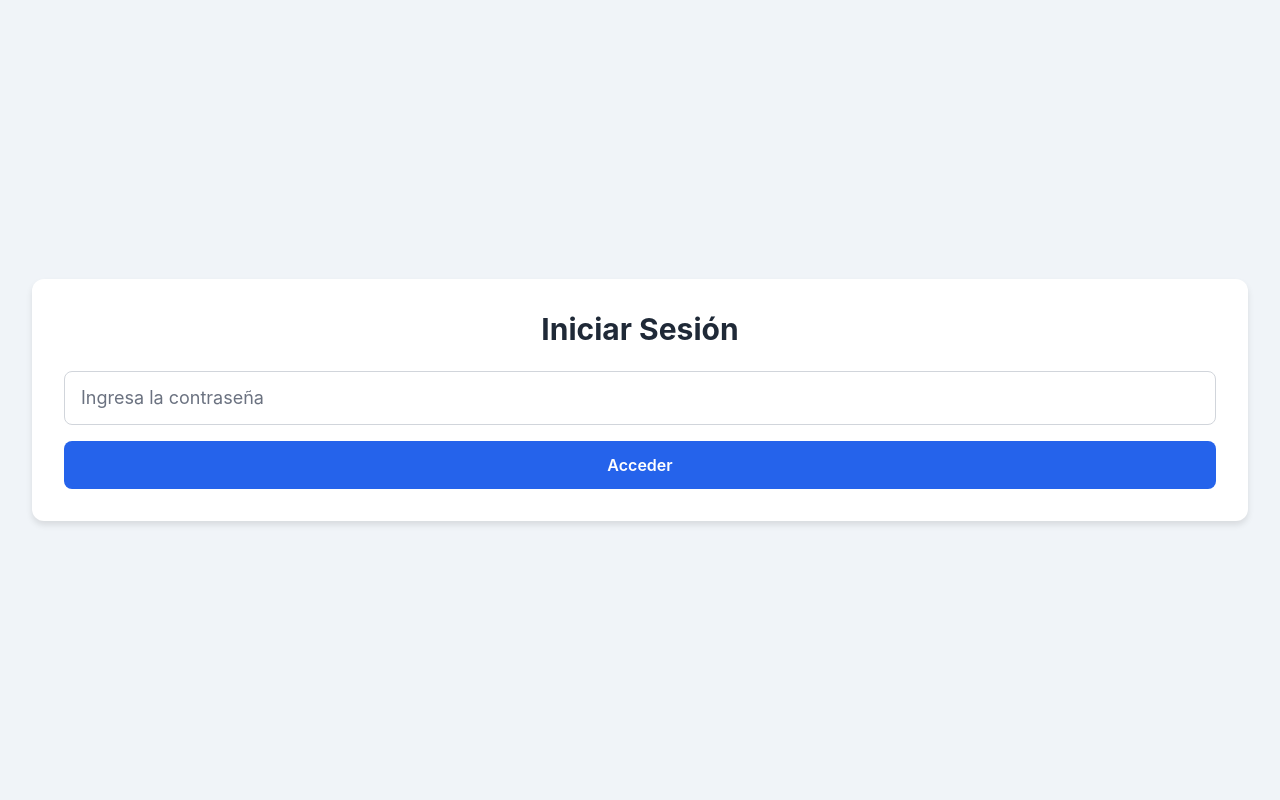
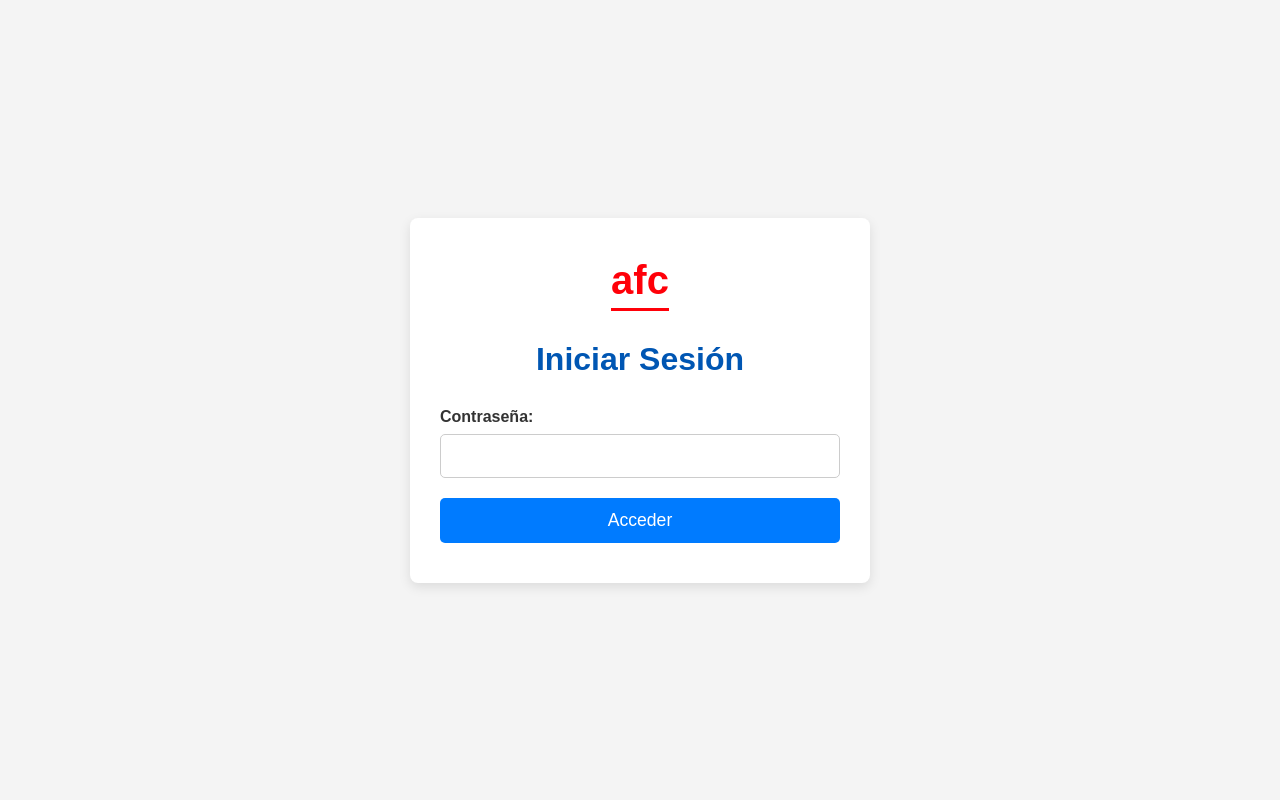
Before and after one commit to Shark3001/Extractor-XML, a Flask app: page /login in a window 1280 px wide. Run offline with Flask 3, Linux system fonts and the light colour scheme; some libraries are stand-ins or nearby versions.

Commit message:
login.html

```diff
--- a/templates/login.html
+++ b/templates/login.html
@@ -4,123 +4,112 @@
     <meta charset="UTF-8">
     <meta name="viewport" content="width=device-width, initial-scale=1.0">
     <title>Iniciar Sesión</title>
-    <script src="https://cdn.tailwindcss.com"></script>
     <style>
         body {
-            font-family: 'Inter', sans-serif;
-            background-color: #f0f4f8;
+            font-family: Arial, sans-serif;
+            margin: 0;
+            background-color: #f4f4f4;
+            color: #333;
             display: flex;
             justify-content: center;
             align-items: center;
             min-height: 100vh;
-            padding: 2rem;
         }
         .container {
-            max-width: 500px;
-            margin: auto;
-            padding: 2rem;
-            background-color: #ffffff;
-            border-radius: 12px;
-            box-shadow: 0 4px 6px rgba(0, 0, 0, 0.1);
-            animation: fadeIn 0.5s ease-in-out;
+            max-width: 400px;
+            width: 90%;
+            background-color: #fff;
+            padding: 40px 30px;
+            border-radius: 8px;
+            box-shadow: 0 4px 12px rgba(0, 0, 0, 0.1);
         }
-        @keyframes fadeIn {
-            from { opacity: 0; transform: translateY(-20px); }
-            to { opacity: 1; transform: translateY(0); }
+        h1 {
+            color: #0056b3;
+            text-align: center;
+            margin-bottom: 30px;
+            font-size: 2em;
         }
-        .flash-message {
-            padding: 0.75rem 1rem;
-            margin-bottom: 1rem;
-            border-radius: 8px;
-            font-weight: 500;
-            opacity: 0;
-            animation: slideIn 0.3s forwards;
+        .form-group {
+            margin-bottom: 20px;
         }
-        .flash-message.error {
-            background-color: #fca5a5;
-            color: #b91c1c;
+        label {
+            display: block;
+            margin-bottom: 8px;
+            font-weight: bold;
         }
-        .flash-message.success {
-            background-color: #a7f3d0;
-            color: #065f46;
+        input[type="password"] {
+            width: 100%;
+            padding: 12px;
+            border: 1px solid #ccc;
+            border-radius: 5px;
+            font-size: 1em;
+            box-sizing: border-box;
         }
-        @keyframes slideIn {
-            from { opacity: 0; transform: translateY(-10px); }
-            to { opacity: 1; transform: translateY(0); }
+        button {
+            width: 100%;
+            padding: 12px 20px;
+            background-color: #007bff;
+            color: white;
+            border: none;
+            border-radius: 5px;
+            font-size: 1.1em;
+            cursor: pointer;
+            transition: background-color 0.3s ease;
         }
-        .password-input {
-            appearance: none;
-            border-radius: 8px;
-            padding: 0.75rem 1rem;
-            border: 1px solid #d1d5db;
-            width: 100%;
-            transition: all 0.2s ease-in-out;
+        button:hover {
+            background-color: #0056b3;
         }
-        .password-input:focus {
-            outline: none;
-            border-color: #2563eb;
-            box-shadow: 0 0 0 3px rgba(37, 99, 235, 0.5);
+        .flash-messages {
+            margin-bottom: 20px;
+            padding: 15px;
+            border-radius: 5px;
+            text-align: center;
         }
-        .login-button {
-            padding: 0.75rem 1.5rem;
-            border-radius: 8px;
-            background-color: #2563eb;
-            color: #ffffff;
-            font-weight: 600;
-            transition: background-color 0.2s ease-in-out;
+        .flash-messages.error {
+            background-color: #f8d7da;
+            border: 1px solid #f5c6cb;
+            color: #721c24;
         }
-        .login-button:hover {
-            background-color: #1d4ed8;
+        .flash-messages.success {
+            background-color: #d4edda;
+            border: 1px solid #c3e6cb;
+            color: #155724;
+        }
+        .afc-logo {
+            font-size: 2.5em;
+            font-weight: bold;
+            color: #ff0009;
+            text-align: center;
+            padding-bottom: 5px;
+            border-bottom: 3px solid #ff0009;
+            display: block;
+            margin: 0 auto 30px auto;
+            width: fit-content;
         }
     </style>
 </head>
 <body>
-    <div class="container text-center">
-        <h1 class="text-3xl font-bold text-gray-800 mb-6">Iniciar Sesión</h1>
+    <div class="container">
+        <div class="afc-logo">afc</div>
+        <h1>Iniciar Sesión</h1>
 
-        <div id="message-container"></div>
+        {% with messages = get_flashed_messages(with_categories=true) %}
+        {% if messages %}
+        <div class="flash-messages {{ messages[0][0] }}">
+            {% for category, message in messages %}
+            <p>{{ message }}</p>
+            {% endfor %}
+        </div>
+        {% endif %}
+        {% endwith %}
 
-        <form id="login-form" class="space-y-4">
-            <div>
-                <label for="password" class="sr-only">Contraseña</label>
-                <input type="password" id="password" name="password" required
-                       class="password-input text-lg placeholder-gray-500"
-                       placeholder="Ingresa la contraseña">
+        <form action="{{ url_for('login') }}" method="post">
+            <div class="form-group">
+                <label for="password">Contraseña:</label>
+                <input type="password" id="password" name="password" required>
             </div>
-            <button type="submit" class="login-button w-full">
-                Acceder
-            </button>
+            <button type="submit">Acceder</button>
         </form>
     </div>
-
-    <script>
-        const correctPassword = "AFC2024*"; // La contraseña correcta
-        const form = document.getElementById('login-form');
-        const passwordInput = document.getElementById('password');
-        const messageContainer = document.getElementById('message-container');
-
-        // Función para mostrar mensajes de estado
-        function showMessage(message, type) {
-            messageContainer.innerHTML = ''; // Limpiar mensajes anteriores
-            const messageDiv = document.createElement('div');
-            messageDiv.className = `flash-message ${type}`;
-            messageDiv.textContent = message;
-            messageContainer.appendChild(messageDiv);
-        }
-
-        // Manejar el envío del formulario
-        form.addEventListener('submit', function(e) {
-            e.preventDefault();
-            const password = passwordInput.value;
-
-            if (password === correctPassword) {
-                showMessage("Inicio de sesión exitoso.", "success");
-                // Aquí podrías redirigir al usuario o mostrar el siguiente contenido
-                window.location.href = "/index.html";
-            } else {
-                showMessage("Contraseña incorrecta. Inténtalo de nuevo.", "error");
-            }
-        });
-    </script>
 </body>
 </html>
```
